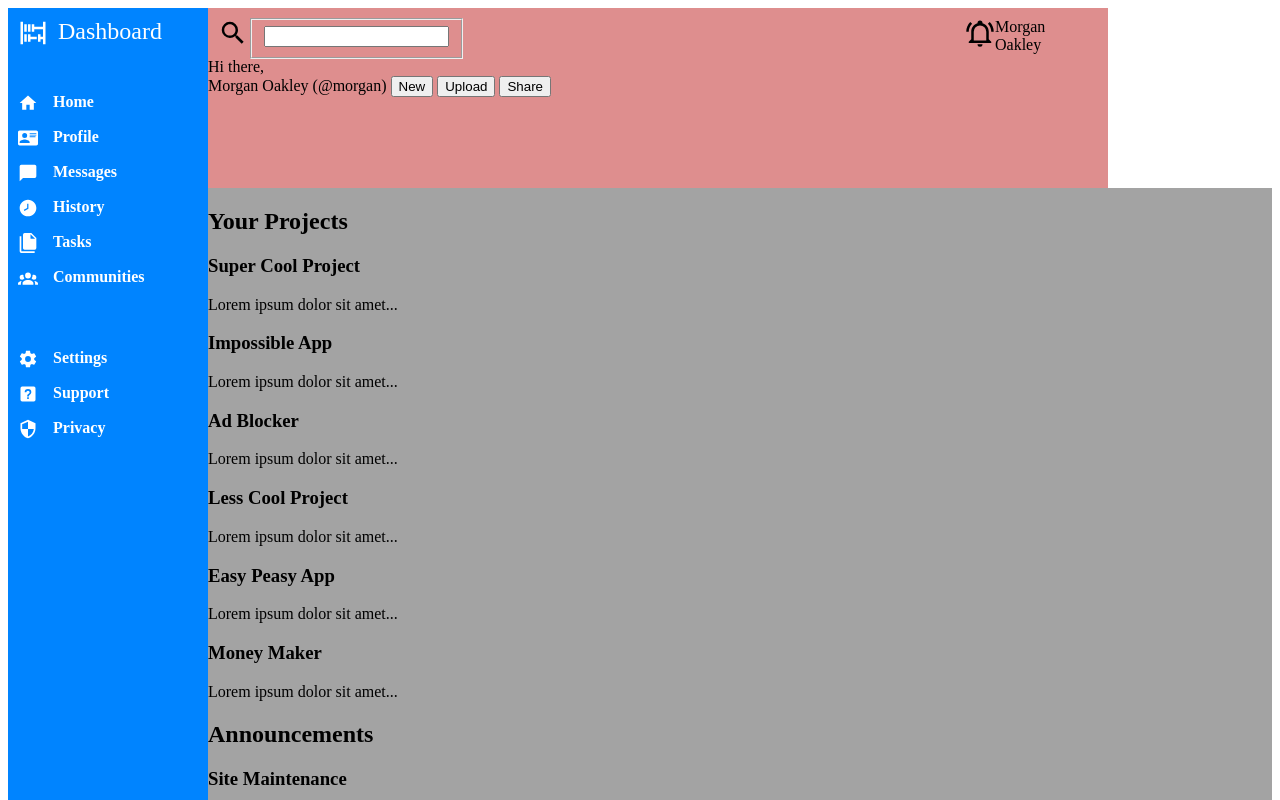
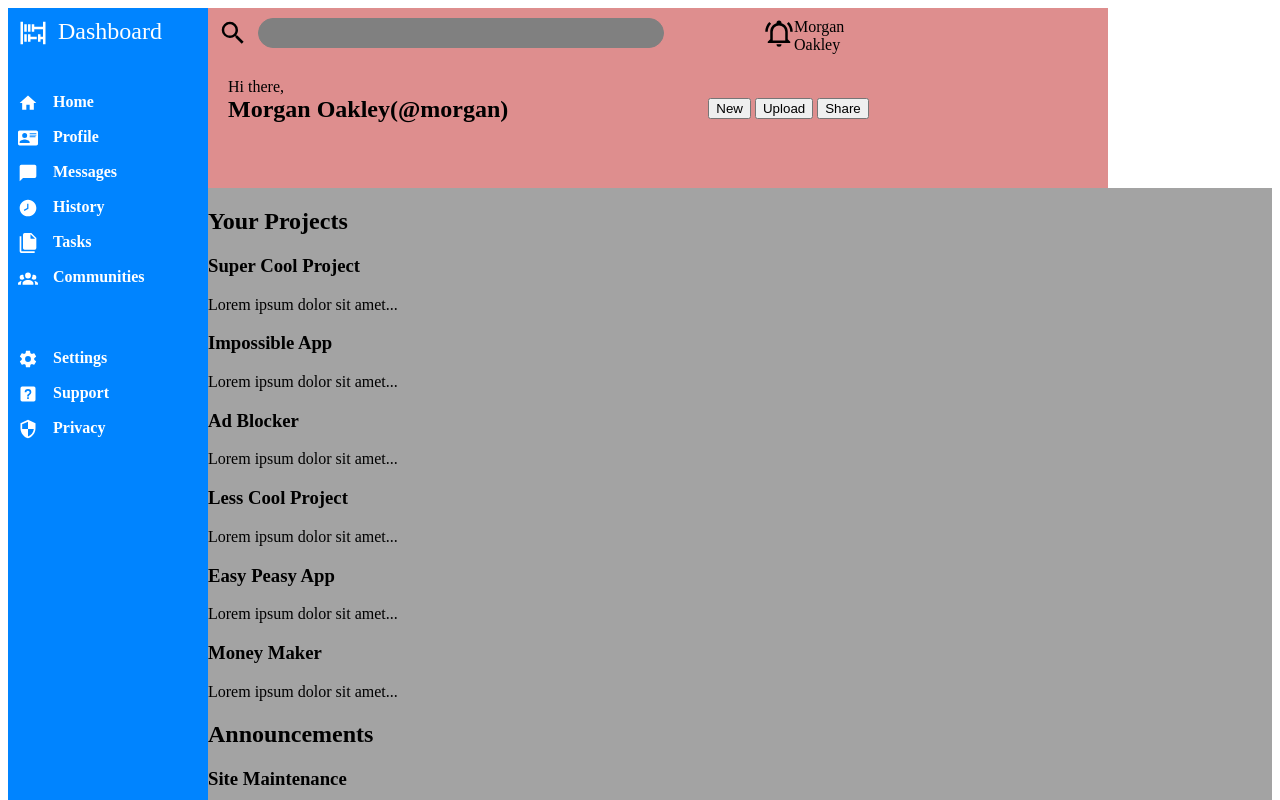
Before and after one commit to raafa12/admin-dashboard, a plain HTML site: page index.html in a window 1280 px wide. Shown: the top 800 px of the page. Drawn offline with Linux system fonts and the light colour scheme.

Commit message:
cositas del header

```diff
--- a/index.html
+++ b/index.html
@@ -29,17 +29,18 @@
 
         <div class="header">
             <div class="search-box">
+                <div class="left-searchbox">
                 <img src="icons/magnify.svg" alt="">
-                <form method="get" id="search-form">
-                    <fieldset><input type="text" id="search-input"/></fieldset>
-                </form>
+                <input type="text" id="search-input"/></div>
                 <div class="right-searchbox">
-                    <img src="icons/bell-ring-outline.svg" alt=""> Morgan Oakley
+                    <img src="icons/bell-ring-outline.svg" alt="">
+                    <div>Morgan Oakley</div>
                 </div>
             </div>
             <div class="header-buttons">
-                Hi there,
-                <div>Morgan Oakley (@morgan)
+                <div>Hi there,
+                    <p>Morgan Oakley(@morgan)</p></div>
+                <div class="buttons">
                 <button>New</button>
                 <button>Upload</button>
                 <button>Share</button>
--- a/style.css
+++ b/style.css
@@ -135,14 +135,41 @@
       display: flex;
 
     }
+
+    .left-searchbox{
+
+      height: 30px;
+      display: flex;
+      gap: 10px;
+      input{
+        border: 1px solid grey;
+        border-radius: 20px;
+        background-color: grey;
+        width: 400px;
+      }
+    }
+
     .right-searchbox{
-      margin-left: 500px;
+      margin-left: 100px;
       width: 30px;
       height: 30px;
       display: flex;
+      justify-content: space-between;
     }
     .header-buttons{
-
+      margin: 20px;
+      gap: 200px;
+      display: flex;
+      p{
+        font-size: x-large;
+        font-weight: 600;
+        margin: 0;
+      }
+      .buttons{
+        position: relative;
+        top: 20px;
+        color: aqua;
+      }
     }
 
   .content{
```
